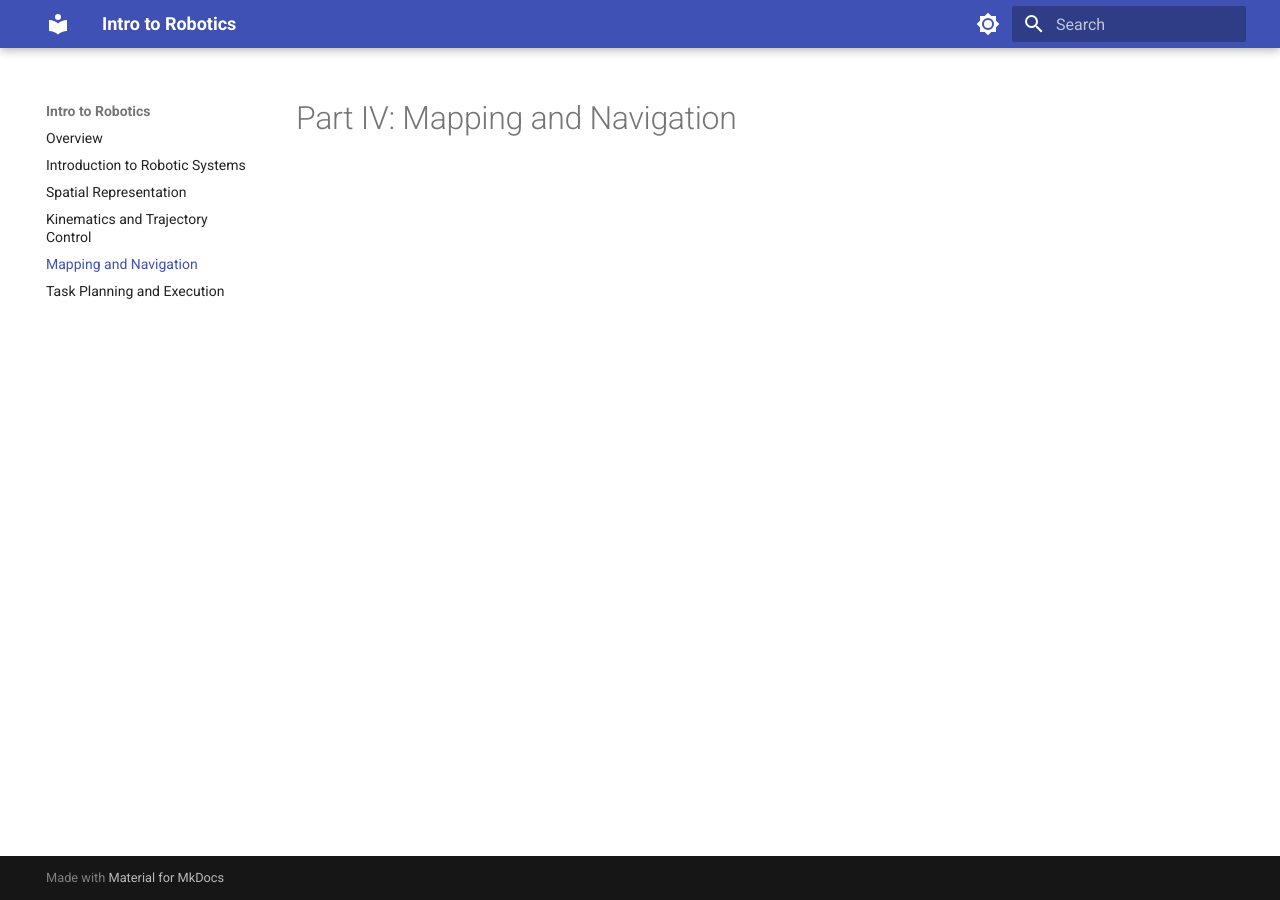
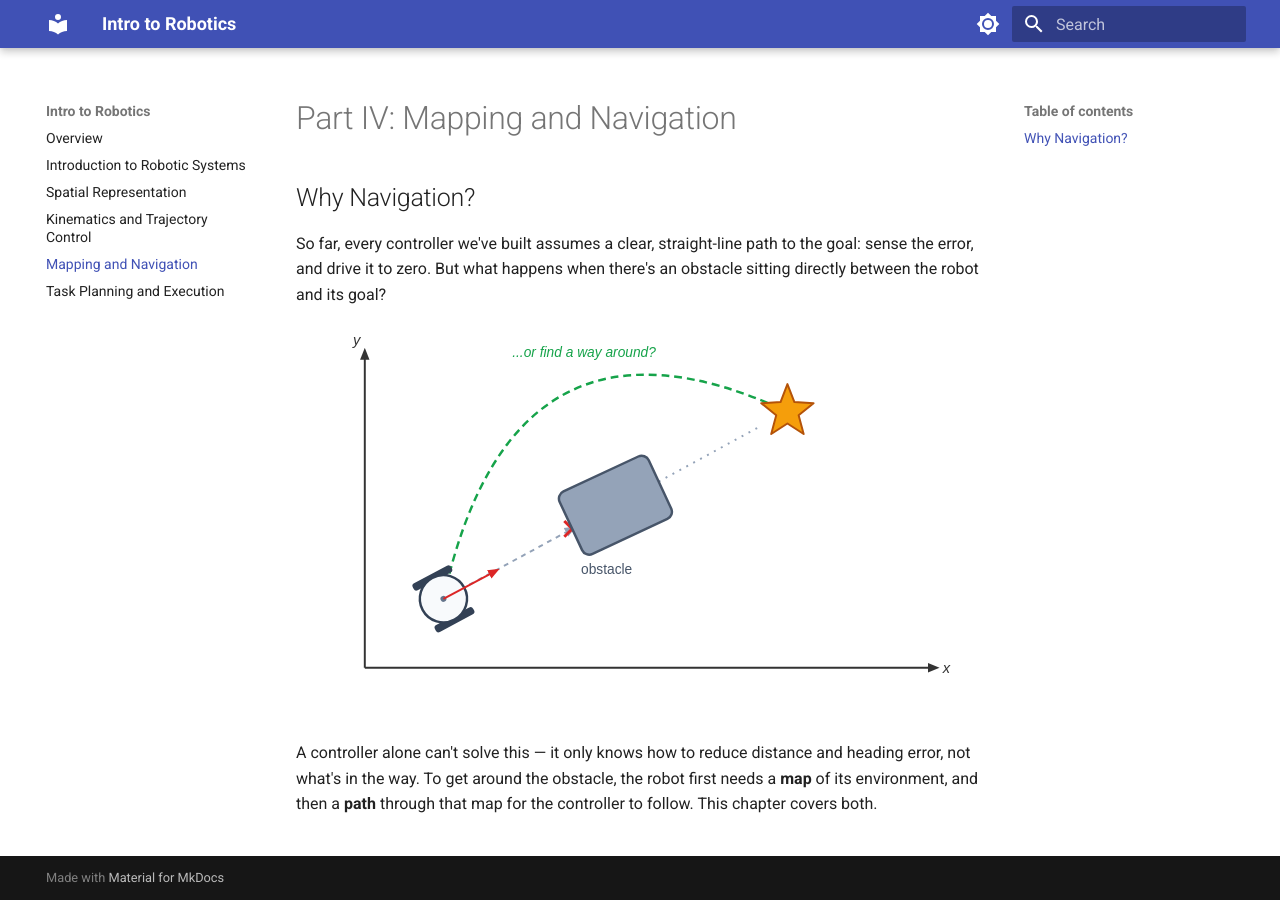
Before and after one commit to Kooroshoo/intro-to-robotics, an MkDocs documentation site: the page built from docs/04-mapping-and-navigation.md, in a window 1280 px wide. Built offline with MkDocs 1.6.1 and Material for MkDocs 9.7.7, drawn with Linux system fonts in a browser that asks for light colours.

Commit message:
update lecture 4

```diff
--- a/docs/04-mapping-and-navigation.md
+++ b/docs/04-mapping-and-navigation.md
@@ -1 +1,11 @@
 # Part IV: Mapping and Navigation
+
+## Why Navigation?
+
+So far, every controller we've built assumes a clear, straight-line path to the goal: sense the error, and drive it to zero. But what happens when there's an obstacle sitting directly between the robot and its goal?
+
+<p markdown="1" style="text-align:center;">
+![A straight path to the goal blocked by an obstacle](assets/images/obstacle_navigation.svg)
+</p>
+
+A controller alone can't solve this — it only knows how to reduce distance and heading error, not what's in the way. To get around the obstacle, the robot first needs a **map** of its environment, and then a **path** through that map for the controller to follow. This chapter covers both.
```
Also changed, not shown: docs/assets/images/obstacle_navigation.svg (added).
